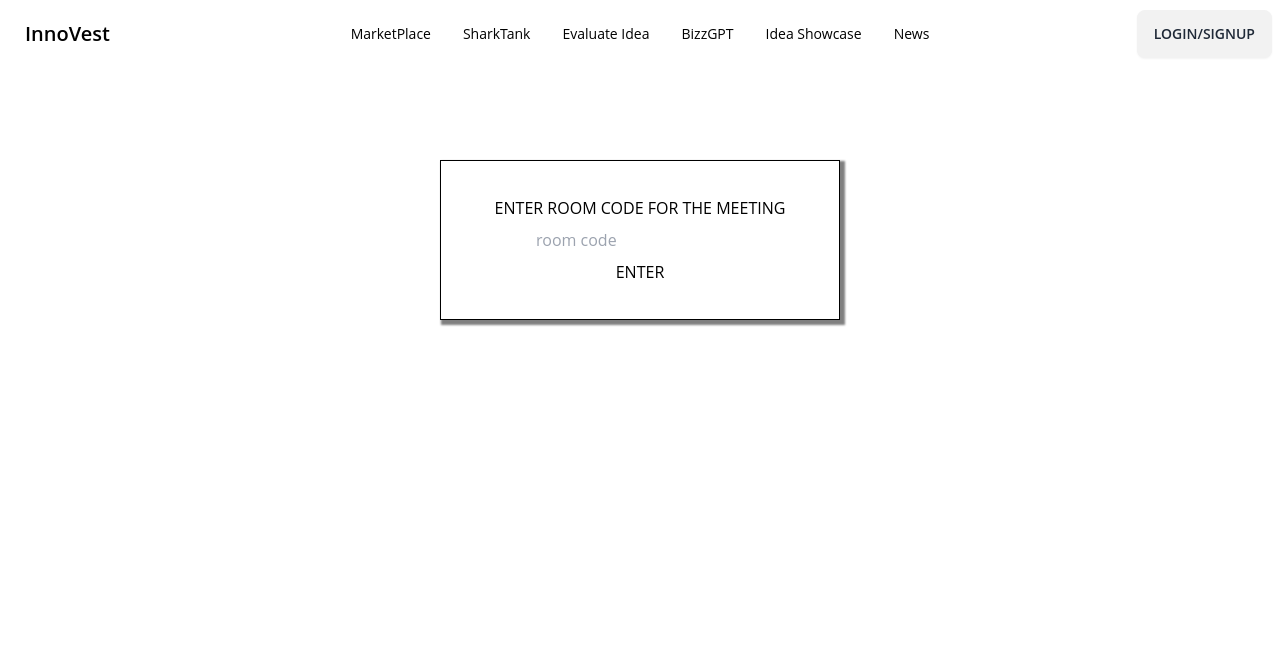
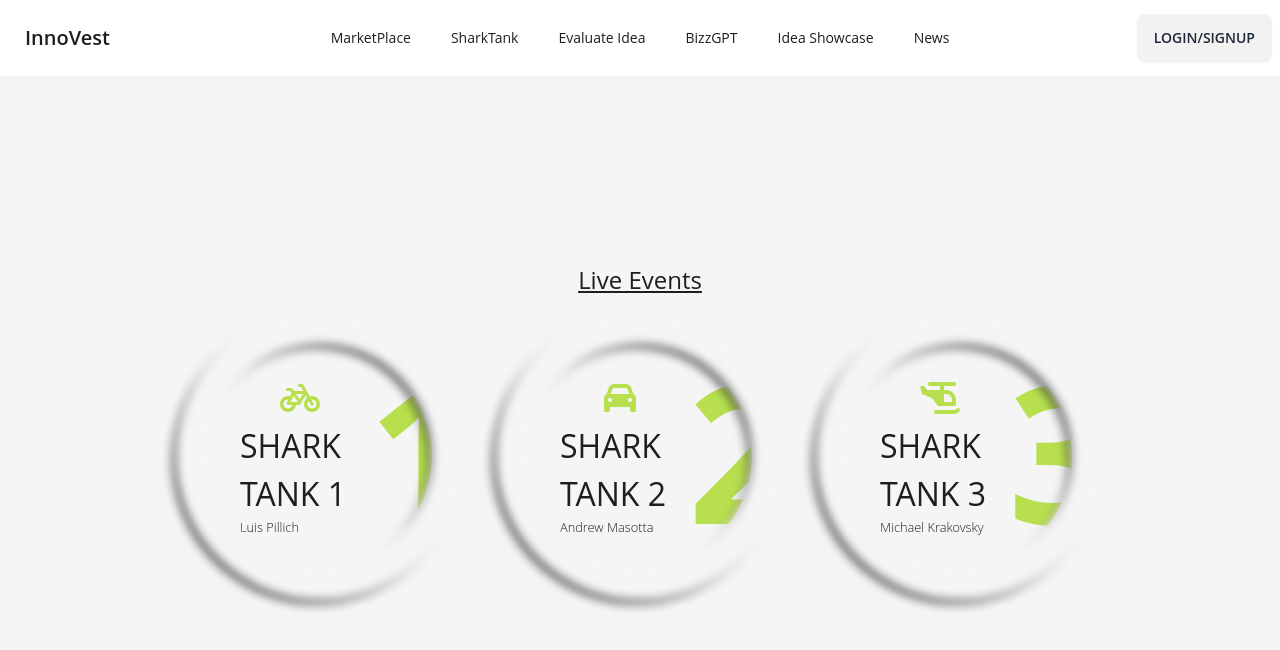
Before and after one commit to HarshRaj2717/InnoVest, a React (Create React App) app in the folder client/: page /sharktank in a window 1280 px wide. Shown: the top 650 px of the page. Built offline with nearby package versions, Linux system fonts and the light colour scheme.

Commit message:
updated sharktank

```diff
--- a/client/src/components/navbar.js
+++ b/client/src/components/navbar.js
@@ -64,22 +64,22 @@ const Navbar = () => {
       <div className="navbar-center hidden lg:flex">
         <ul className="menu menu-horizontal px-1 iskeandar">
           <li>
-            <Link to={"/marketplace"}>MarketPlace</Link>
+            <Link to={"/marketplace"} className="m-1">MarketPlace</Link>
           </li>
           <li>
-            <Link to={"/sharktank"}>SharkTank</Link>
+            <Link to={"/sharktank"} className="m-1">SharkTank</Link>
           </li>
           <li>
-            <Link to={"/evaluate"}>Evaluate Idea</Link>
+            <Link to={"/evaluate"} className="m-1">Evaluate Idea</Link>
           </li>
           <li>
-            <Link to={"/bizzgpt"}>BizzGPT</Link>
+            <Link to={"/bizzgpt"} className="m-1">BizzGPT</Link>
           </li>
           <li>
-            <Link to={"/showcase"}>Idea Showcase</Link>
+            <Link to={"/showcase"} className="m-1">Idea Showcase</Link>
           </li>
           <li>
-            <Link to={"/news"}>News</Link>
+            <Link to={"/news"} className="m-1">News</Link>
           </li>
         </ul>
       </div>
--- a/client/src/components/videoconf/live.js
+++ b/client/src/components/videoconf/live.js
@@ -1,35 +1,35 @@
-// import React from 'react'
-// // import "./live.css"
-// import { Link } from 'react-router-dom'
-// const Live = () => {
-//     return (
-//         <div className='hehe'>
-//             <div className='flex justify-center text-2xl m-4 underline'>Live Events</div>
-//             <ol>
-//                 <Link to="/video">
-//                     <li >
-//                         <div class="icon"><i class="fa-solid fa-bicycle"></i></div>
-//                         <div class="title">SHARK TANK 1</div>
-//                         <div class="descr">Luis Pillich</div>
-//                     </li></Link>
-//                 <Link to="/video">
-//                     <li >
-//                         <div class="icon"><i class="fa-solid fa-car"></i></div>
-//                         <div class="title">SHARK TANK 2</div>
-//                         <div class="descr">Andrew Masotta</div>
-//                     </li>
-//                 </Link>
-//                 <Link to="/video">
-//                     <li >
-//                         <div class="icon"><i class="fa-solid fa-helicopter"></i></div>
-//                         <div class="title">SHARK TANK 3</div>
-//                         <div class="descr">Michael Krakovsky</div>
-//                     </li>
-//                 </Link>
-//             </ol>
+import React from 'react'
+import "./live.css"
+import { Link } from 'react-router-dom'
+const Live = () => {
+    return (
+        <div className='hehe'>
+            <div className='flex justify-center text-2xl m-4 underline'>Live Events</div>
+            <ol>
+                <Link to="/video">
+                    <li >
+                        <div class="icon"><i class="fa-solid fa-bicycle"></i></div>
+                        <div class="title">SHARK TANK 1</div>
+                        <div class="descr">Luis Pillich</div>
+                    </li></Link>
+                <Link to="/video">
+                    <li >
+                        <div class="icon"><i class="fa-solid fa-car"></i></div>
+                        <div class="title">SHARK TANK 2</div>
+                        <div class="descr">Andrew Masotta</div>
+                    </li>
+                </Link>
+                <Link to="/video">
+                    <li >
+                        <div class="icon"><i class="fa-solid fa-helicopter"></i></div>
+                        <div class="title">SHARK TANK 3</div>
+                        <div class="descr">Michael Krakovsky</div>
+                    </li>
+                </Link>
+            </ol>
 
-//         </div>
-//     )
-// }
+        </div>
+    )
+}
 
-// export default Live
+export default Live
--- a/client/src/index.js
+++ b/client/src/index.js
@@ -19,7 +19,7 @@ import Features from "./components/features.js";
 import Marketplace from "./components/marketplace.js";
 import Temp from "./components/videoconf/temp.js";
 import Main from "./components/videoconf/main.js";
-// import Live from "./components/videoconf/live.js";
+import Live from "./components/videoconf/live.js";
 import MarketplacePost from "./components/marketplace_post.js";
 import Idea from "./components/idea.js";
 import News from "./components/news.js";
@@ -39,11 +39,11 @@ root.render(
       <Route path="/register" element={<Register />} />
       <Route path="/bizzgpt" element={<BizzGPT />} />
       <Route path="/evaluate" element={<Evaluate />} />
-      <Route path="/sharktank" element={<Main />} />
+      <Route path="/sharktank" element={<Live />} />
       <Route path="/features" element={<Features />} />
       {/* <Route path="/paytm" element={<Paytm/>} /> */}
       <Route path="/room/:roomid" element={<Roompage />} />
-      {/* <Route path="/video" element={<Main />} /> */}
+      <Route path="/video" element={<Main />} />
       {/* <Route path="/live" element={<Live />} /> */}
       <Route path="/marketplace" element={<Marketplace />} />
       <Route path="/marketplace/post" element={<MarketplacePost />} />
```
